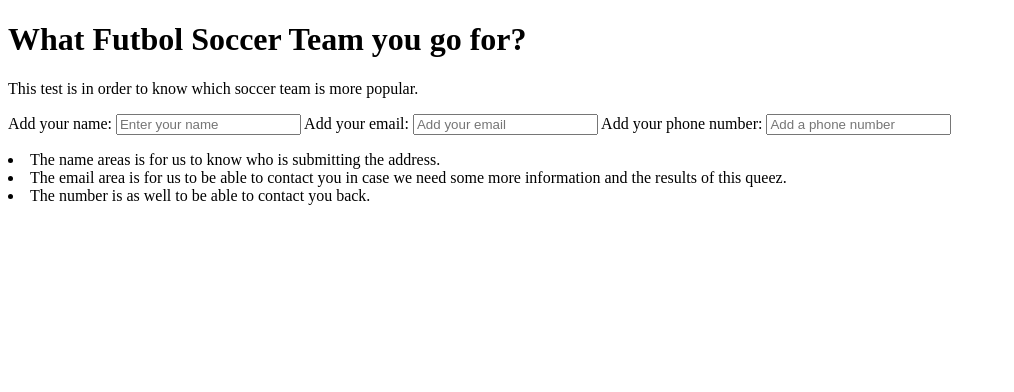
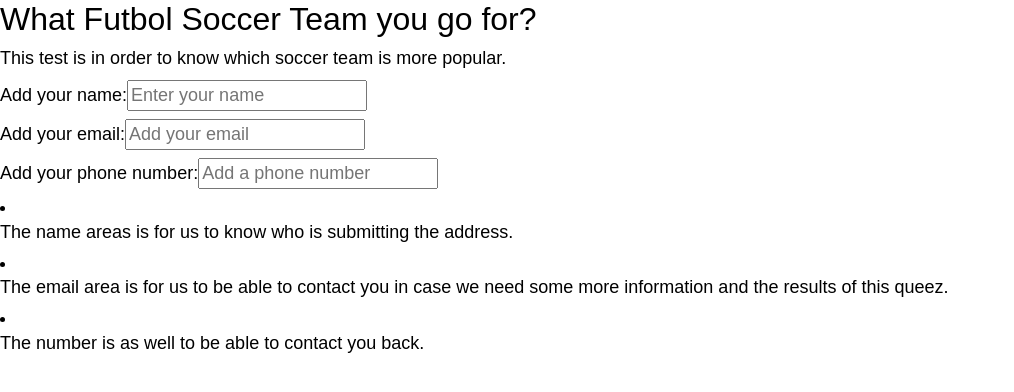
Before and after one commit to czantira/Survey-project, a plain HTML site: page index.html in a window 1280 px wide. Shown: the whole page, without its empty margins (0-1014 px from the left). Drawn offline with Linux system fonts and the light colour scheme.

Commit message:
body styling

```diff
--- a/index.html
+++ b/index.html
@@ -5,6 +5,7 @@
     <meta http-equiv="X-UA-Compatible" content="IE=edge">
     <meta name="viewport" content="width=device-width, initial-scale=1.0">
     <title>Document</title>
+    <link rel="stylesheet" href="style.css">
 </head>
 <body>
 
--- a/style.css
+++ b/style.css
@@ -6,3 +6,35 @@ body {
     color: var(--color-white);
     margin: 0;
   }
+
+  h1 {
+    font-weight: 400;
+    line-height: 1.2;
+  }
+
+  p {
+    font-size: 1.125rem;
+  }
+
+  h1,
+  p {
+    margin-top: 0;
+    margin-bottom: 0.5rem;
+  }
+
+  label {
+    display: flex;
+    align-items: center;
+    font-size: 1.125rem;
+    margin-bottom: 0.5rem;
+  }
+
+  input,
+button,
+select,
+textarea {
+  margin: 0;
+  font-family: inherit;
+  font-size: inherit;
+  line-height: inherit;
+}
```
